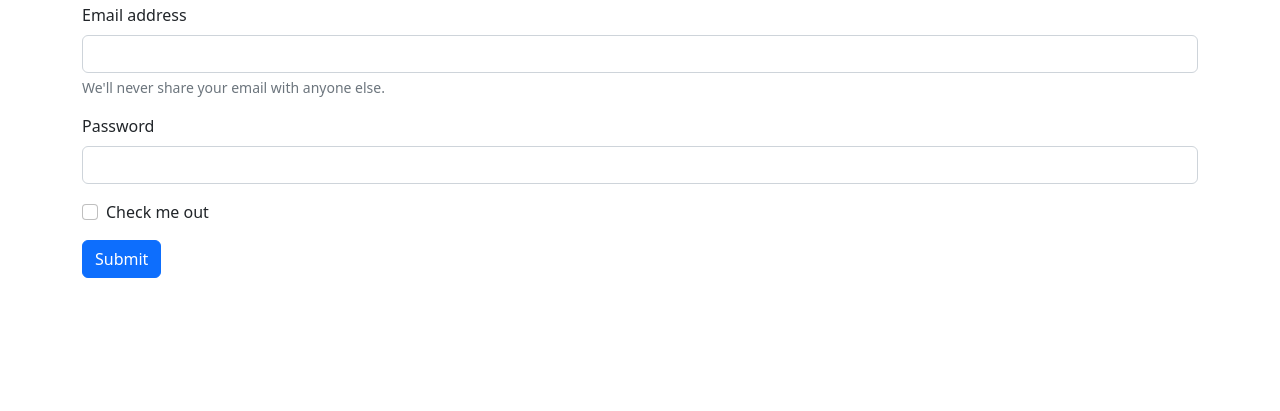
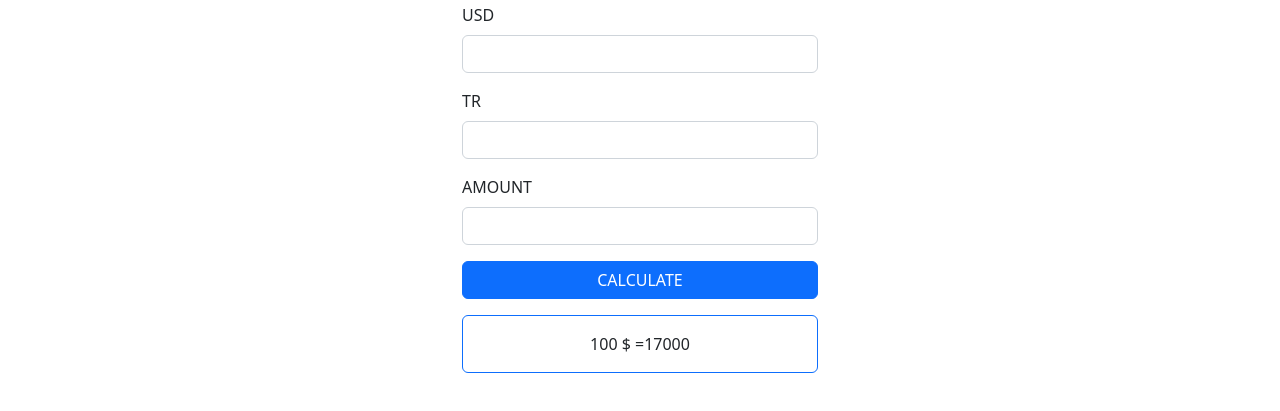
Before and after one commit to hellenkuttery/js-ChangeCurrency, a plain HTML site: page index.html in a window 1280 px wide. Shown: the part 69-480 px from the top of the page. Drawn offline with nearby package versions, Linux system fonts and the light colour scheme.

Commit message:
ui added

```diff
--- a/index.html
+++ b/index.html
@@ -1,39 +1,62 @@
 <!DOCTYPE html>
 <html lang="en">
-<head>
-    <meta charset="UTF-8">
-    <meta http-equiv="X-UA-Compatible" content="IE=edge">
-    <meta name="viewport" content="width=device-width, initial-scale=1.0">
-    <title>Music Player</title>
-    <link href="https://cdn.jsdelivr.net/npm/bootstrap@5.2.0-beta1/dist/css/bootstrap.min.css" rel="stylesheet" integrity="sha384-0evHe/X+R7YkIZDRvuzKMRqM+OrBnVFBL6DOitfPri4tjfHxaWutUpFmBp4vmVor" crossorigin="anonymous">
-
-</head>
-<body>
+  <head>
+    <meta charset="UTF-8" />
+    <meta http-equiv="X-UA-Compatible" content="IE=edge" />
+    <meta name="viewport" content="width=device-width, initial-scale=1.0" />
+    <title>Change Currency</title>
+    <link
+      href="https://cdn.jsdelivr.net/npm/bootstrap@5.2.0-beta1/dist/css/bootstrap.min.css"
+      rel="stylesheet"
+      integrity="sha384-0evHe/X+R7YkIZDRvuzKMRqM+OrBnVFBL6DOitfPri4tjfHxaWutUpFmBp4vmVor"
+      crossorigin="anonymous"
+    />
+  </head>
+  <body>
     <div class="container-fluid bg-info mt-3">
-        <h1 class=" text-center">Currency Converter</h1>
+      <h1 class="text-center">Currency Converter</h1>
     </div>
     <div class="container">
-
-        <form>
+      <div class="row justify-content-center">
+        <div class="col-md-4">
+          <form>
             <div class="mb-3">
-              <label for="exampleInputEmail1" class="form-label">Email address</label>
-              <input type="email" class="form-control" id="exampleInputEmail1" aria-describedby="emailHelp">
-              <div id="emailHelp" class="form-text">We'll never share your email with anyone else.</div>
+              <label for="curency" class="form-label">USD</label>
+              <input
+                type="text"
+                class="form-control"
+                id="curency"
+                aria-describedby="emailHelp"
+              />
             </div>
             <div class="mb-3">
-              <label for="exampleInputPassword1" class="form-label">Password</label>
-              <input type="password" class="form-control" id="exampleInputPassword1">
+              <label for="curency1" class="form-label">TR</label>
+              <input type="text" class="form-control" id="curency1" />
             </div>
-            <div class="mb-3 form-check">
-              <input type="checkbox" class="form-check-input" id="exampleCheck1">
-              <label class="form-check-label" for="exampleCheck1">Check me out</label>
+            <div class="mb-3">
+              <label for="amount" class="form-label">AMOUNT</label>
+              <input type="number" class="form-control" id="amount" />
             </div>
-            <button type="submit" class="btn btn-primary">Submit</button>
+            <button class="btn btn-primary w-100 mb-3">
+                CALCULATE
+            </button>
+            <div class="result">
+                <div class="card border-primary">
+                    <div class="card-body text-center">
+                        100 $ =17000
+                    </div>
+                </div>
+            </div>
           </form>
+        </div>
+      </div>
     </div>
 
     <script src="script.js"></script>
-    <script src="https://cdn.jsdelivr.net/npm/bootstrap@5.2.0-beta1/dist/js/bootstrap.bundle.min.js" integrity="sha384-pprn3073KE6tl6bjs2QrFaJGz5/SUsLqktiwsUTF55Jfv3qYSDhgCecCxMW52nD2" crossorigin="anonymous"></script>
-
-</body>
+    <script
+      src="https://cdn.jsdelivr.net/npm/bootstrap@5.2.0-beta1/dist/js/bootstrap.bundle.min.js"
+      integrity="sha384-pprn3073KE6tl6bjs2QrFaJGz5/SUsLqktiwsUTF55Jfv3qYSDhgCecCxMW52nD2"
+      crossorigin="anonymous"
+    ></script>
+  </body>
 </html>
```
